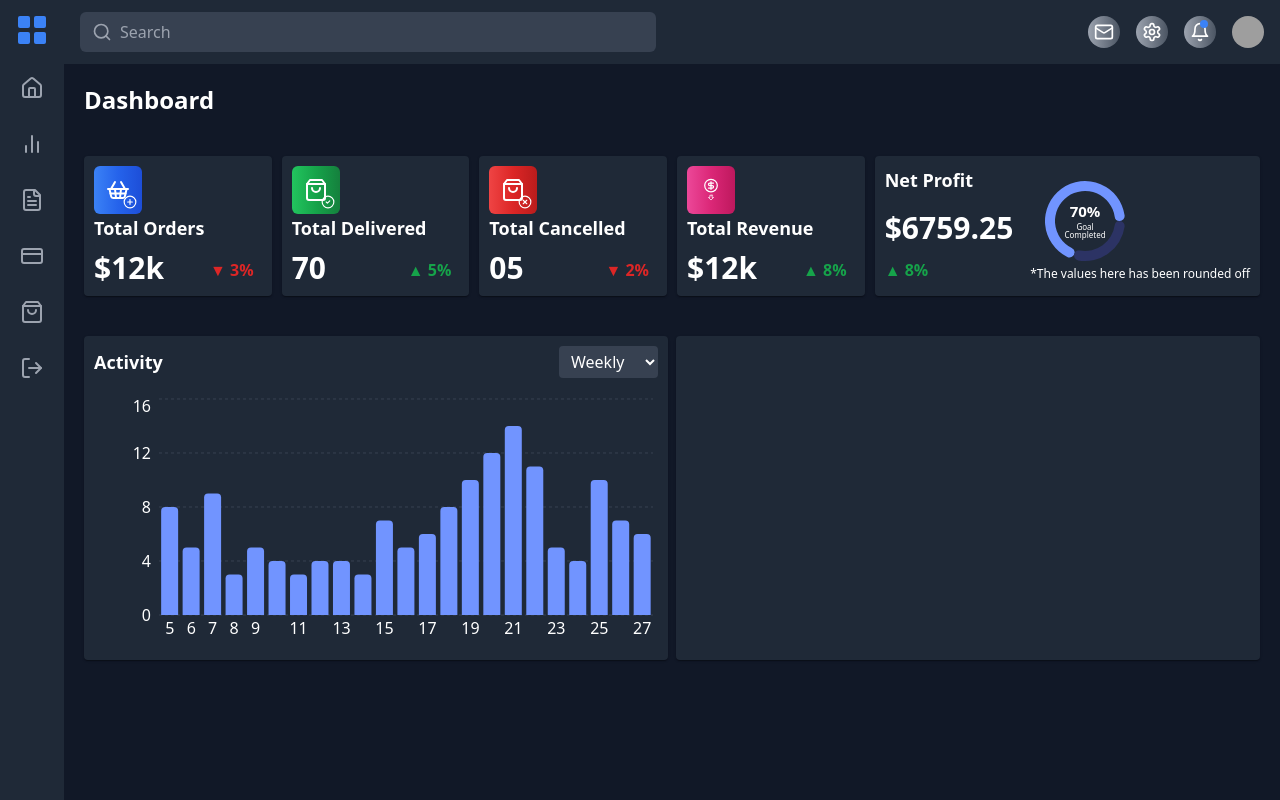
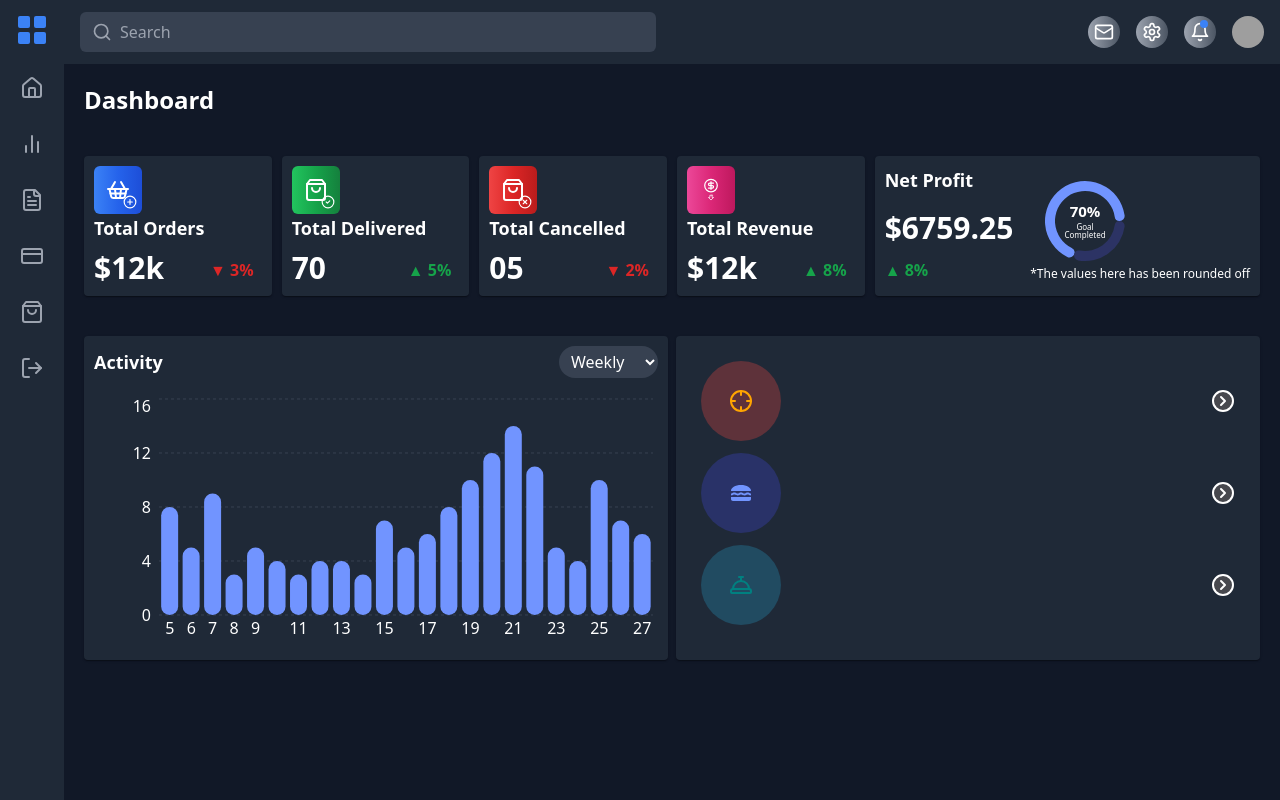
Before and after one commit to CKNKP/assignment, a React (Vite) app: page / in a window 1280 px wide. Built offline with nearby package versions, Linux system fonts and the light colour scheme; grey boxes are pictures that could not be loaded.

Commit message:
mui icons

```diff
--- a/package.json
+++ b/package.json
@@ -12,6 +12,7 @@
   "dependencies": {
     "@emotion/react": "^11.13.0",
     "@emotion/styled": "^11.13.0",
+    "@mui/icons-material": "^5.16.6",
     "@mui/material": "^5.16.6",
     "lucide-react": "^0.424.0",
     "react": "^18.3.1",
--- a/src/App.jsx
+++ b/src/App.jsx
@@ -15,8 +15,12 @@ import {
   ShoppingBasket,
   ArrowBigDown,
   CirclePlus,
+  Crosshair,
+  CircleChevronRight,
+  ConciergeBell,
 } from "lucide-react";
 import "./App.css";
+import LunchDiningIcon from "@mui/icons-material/LunchDining";
 import Tooltip from "@mui/material/Tooltip";
 import { Card } from "@mui/material";
 import {
@@ -248,6 +252,7 @@ const App = ({ children }) => {
                 padding: "10px",
                 gridColumn: {
                   lg: "span 2",
+                  md: "span 2",
                 },
               }}
             >
@@ -319,7 +324,7 @@ const App = ({ children }) => {
           </div>
         </div>
 
-        <div className="grid lg:grid-cols-2 gap-2 p-5">
+        <div className="grid lg:grid-cols-2 md:grid-cols-3 gap-2 p-5">
           <Card
             sx={{
               backgroundColor: "#1F2937",
@@ -329,7 +334,7 @@ const App = ({ children }) => {
           >
             <div className="flex justify-between items-center mb-4">
               <h2 className="text-lg font-semibold">Activity</h2>
-              <select className="bg-gray-700 text-white rounded px-2 py-1">
+              <select className="bg-gray-700 text-white rounded-full px-2 py-1">
                 <option>Weekly</option>
                 <option>Monthly</option>
                 <option>Yearly</option>
@@ -352,7 +357,11 @@ const App = ({ children }) => {
                   />
                   <YAxis stroke="#fff" axisLine={false} tickLine={false} />
                   <RechartsTooltip />
-                  <Bar dataKey="value" fill="#7194FF" radius={[4, 4, 0, 0]} />
+                  <Bar
+                    dataKey="value"
+                    fill="#7194FF"
+                    radius={[10, 10, 10, 10]}
+                  />
                 </BarChart>
               </ResponsiveContainer>
             </div>
@@ -362,9 +371,48 @@ const App = ({ children }) => {
             sx={{
               backgroundColor: "#1F2937",
               color: "#fff",
-              padding: "10px",
+              padding: "25px",
             }}
-          ></Card>
+          >
+            <div className="flex flex-col justify-start gap-3">
+              <div className="flex justify-between">
+                <div className="items-center w-20 h-20 bg-[#5E323A] rounded-full p-3">
+                  <Crosshair stroke="orange" className="my-4 mx-4" />
+                </div>
+                <div>
+                  <CircleChevronRight
+                    className="my-7 "
+                    fill="#47484E"
+                  ></CircleChevronRight>
+                </div>
+              </div>
+              <div className="flex justify-between">
+                <div className="items-center w-20 h-20 bg-[#293268] rounded-full p-3">
+                  <LunchDiningIcon
+                    className="my-4 mx-4"
+                    sx={{ fill: "#7194FF" }}
+                  />
+                </div>
+                <div>
+                  <CircleChevronRight
+                    className="my-7 "
+                    fill="#47484E"
+                  ></CircleChevronRight>
+                </div>
+              </div>
+              <div className="flex justify-between">
+                <div className="items-center w-20 h-20 bg-[#214B61] rounded-full p-3">
+                  <ConciergeBell stroke="teal" className="my-4 mx-4" />
+                </div>
+                <div>
+                  <CircleChevronRight
+                    className="my-7 "
+                    fill="#47484E"
+                  ></CircleChevronRight>
+                </div>
+              </div>
+            </div>
+          </Card>
         </div>
 
         <main className="flex-1 overflow-y-auto p-6">{children}</main>
```
Also changed, not shown: 1 other file (tests, documents, lock files or other folders).
